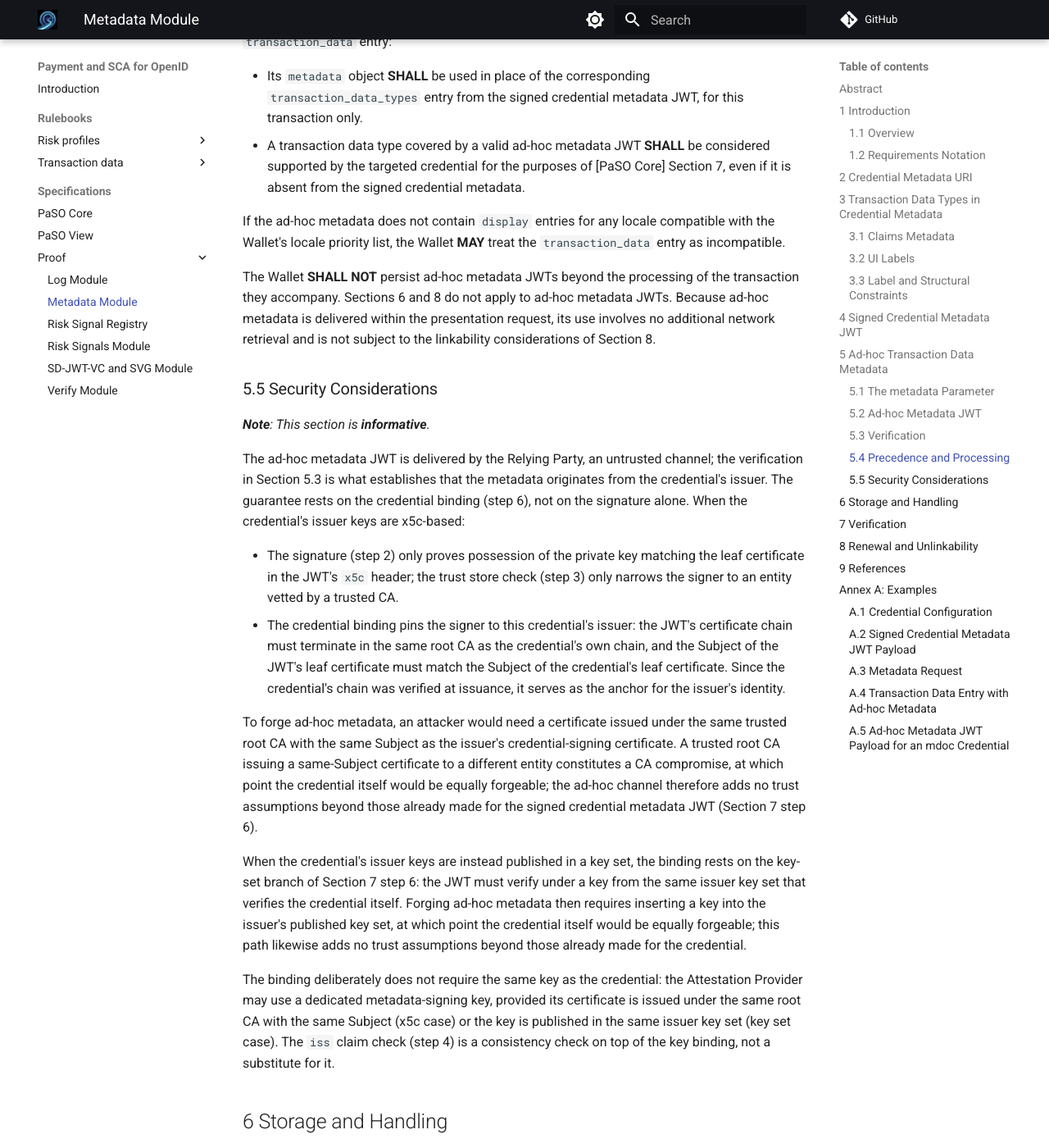
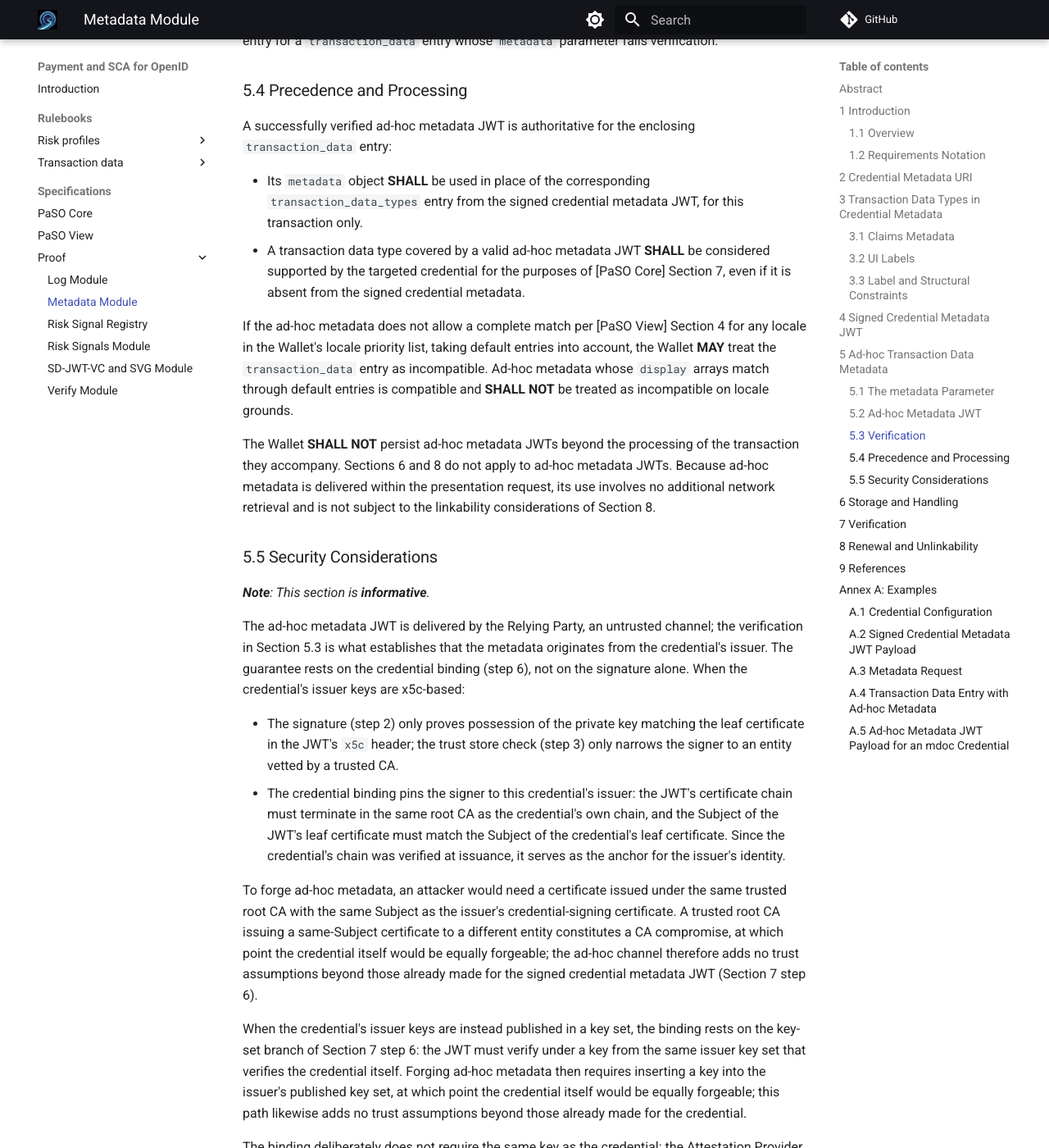
Before and after one commit to APTITUDE-Consortium/payments-and-sca-for-openid, an MkDocs documentation site: the page built from docs/specifications/proof/paso-proof-metadata.md, in a window 1280 px wide and 1400 px high, scrolled down 8634 px. Shown: the whole window at 82% size. Built offline with MkDocs 1.6.1 and Material for MkDocs 9.7.7, drawn with Linux system fonts in a browser that asks for light colours; comment, search, counter and statistics services are not loaded; the version menu is left out; some of the changed text lies outside the part shown.

Commit message:
Clarify locale selection semantics for default `display` entries
Specify that entries without a `locale` count as matches during Lookup
selection, so `display_locale` reports the Wallet's selected locale even
when arrays matched through defaults. Align Core, View, Proof Metadata
and Proof Verify: Wallets must not refuse issuance or treat entries as
incompatible, and Authorizing Parties must not reject presentations,
solely because default entries were used. Add [PaSO View] references.

```diff
--- a/docs/specifications/proof/paso-proof-metadata.md
+++ b/docs/specifications/proof/paso-proof-metadata.md
@@ -63,7 +63,7 @@
 
 Each entry in `transaction_data_types` **MAY** include a `ui_labels` object providing localised strings for consent UI elements. The `ui_labels` object is a set of key-value pairs where each key is a UI element identifier and each value is an array of objects containing:
 
-- `locale`: **OPTIONAL**. A [RFC5646] language tag. Entries without `locale` serve as defaults.
+- `locale`: **OPTIONAL**. A [RFC5646] language tag. Entries without `locale` serve as defaults: the Wallet uses them when no entry matches the Wallet's locale, per [PaSO View] Section 4. The same applies to entries without `locale` in a claim's `display` array (Section 3.1). An array that provides a default entry is compatible with any Wallet locale.
 - `value`: The localised string.
 - `value_type`: **OPTIONAL**. A `value_type` as defined in Section 3.1 governing how the Wallet formats the `value`. If omitted, treated as plain text. Restricted to the text-producing value types per Section 3.3.
 
@@ -129,7 +129,7 @@
 
 The Attestation Provider **SHALL** rotate signed credential metadata JWTs before their `exp` time and **SHOULD** set `exp` values that balance freshness against unnecessary network traffic.
 
-The Wallet **MAY** refuse issuance if the returned metadata does not contain any locale compatible with its locale priority list.
+The Wallet **MAY** refuse issuance if the returned metadata does not allow a complete match per [PaSO View] Section 4 for any locale in its locale priority list, taking default entries into account. Metadata whose `display` arrays match through default entries is compatible and **SHALL NOT** be refused on locale grounds.
 
 ## 5 Ad-hoc Transaction Data Metadata
 
@@ -184,7 +184,7 @@
 - Its `metadata` object **SHALL** be used in place of the corresponding `transaction_data_types` entry from the signed credential metadata JWT, for this transaction only.
 - A transaction data type covered by a valid ad-hoc metadata JWT **SHALL** be considered supported by the targeted credential for the purposes of [PaSO Core] Section 7, even if it is absent from the signed credential metadata.
 
-If the ad-hoc metadata does not contain `display` entries for any locale compatible with the Wallet's locale priority list, the Wallet **MAY** treat the `transaction_data` entry as incompatible.
+If the ad-hoc metadata does not allow a complete match per [PaSO View] Section 4 for any locale in the Wallet's locale priority list, taking default entries into account, the Wallet **MAY** treat the `transaction_data` entry as incompatible. Ad-hoc metadata whose `display` arrays match through default entries is compatible and **SHALL NOT** be treated as incompatible on locale grounds.
 
 The Wallet **SHALL NOT** persist ad-hoc metadata JWTs beyond the processing of the transaction they accompany. Sections 6 and 8 do not apply to ad-hoc metadata JWTs. Because ad-hoc metadata is delivered within the presentation request, its use involves no additional network retrieval and is not subject to the linkability considerations of Section 8.
 
@@ -207,7 +207,7 @@
 
 The Wallet **SHALL** persist signed credential metadata JWTs in their signed form and **SHALL NOT** persist the decoded credential metadata. The Wallet **MAY** store multiple signed metadata JWTs per credential to cover different locales. Each time the Wallet loads a metadata JWT from storage, it **SHALL** perform the full verification procedure defined in Section 7.
 
-If a stored metadata JWT fails verification upon loading (e.g., due to expiry or corruption), the Wallet **SHALL** discard it and re-fetch and verify it per Section 7. The Wallet **SHALL NOT** proceed with any PaSO operation for that credential until a valid metadata JWT covering the required locale is obtained.
+If a stored metadata JWT fails verification upon loading (e.g., due to expiry or corruption), the Wallet **SHALL** discard it and re-fetch and verify it per Section 7. The Wallet **SHALL NOT** proceed with any PaSO operation for that credential until a valid metadata JWT allowing a complete match per [PaSO View] Section 4 (taking default entries into account) is obtained.
 
 ## 7 Verification
 
```
Also changed, not shown: docs/specifications/paso-core.md (+2 -1 lines), docs/specifications/paso-view.md (+3 -1 lines), docs/specifications/proof/paso-proof-verify.md (+2 -1 lines).
